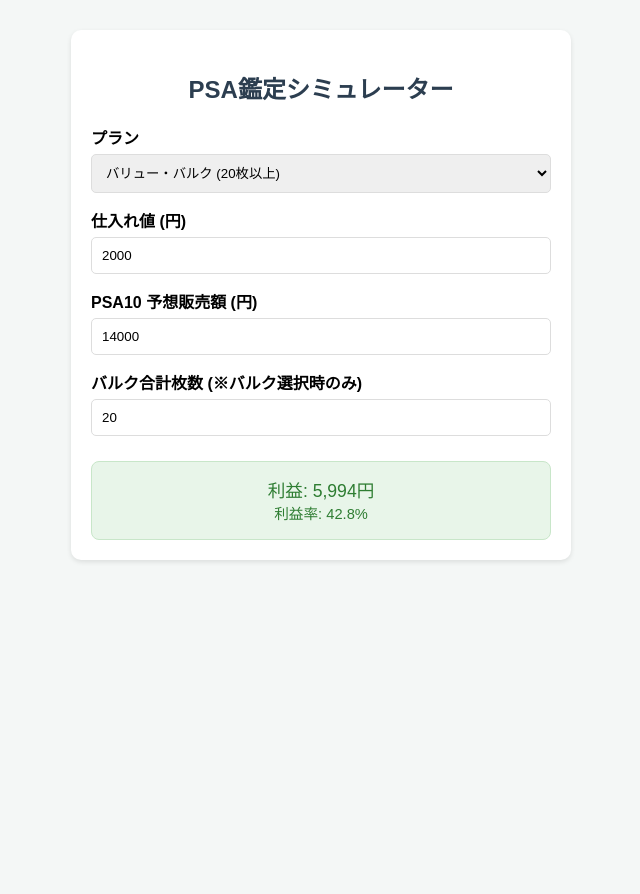
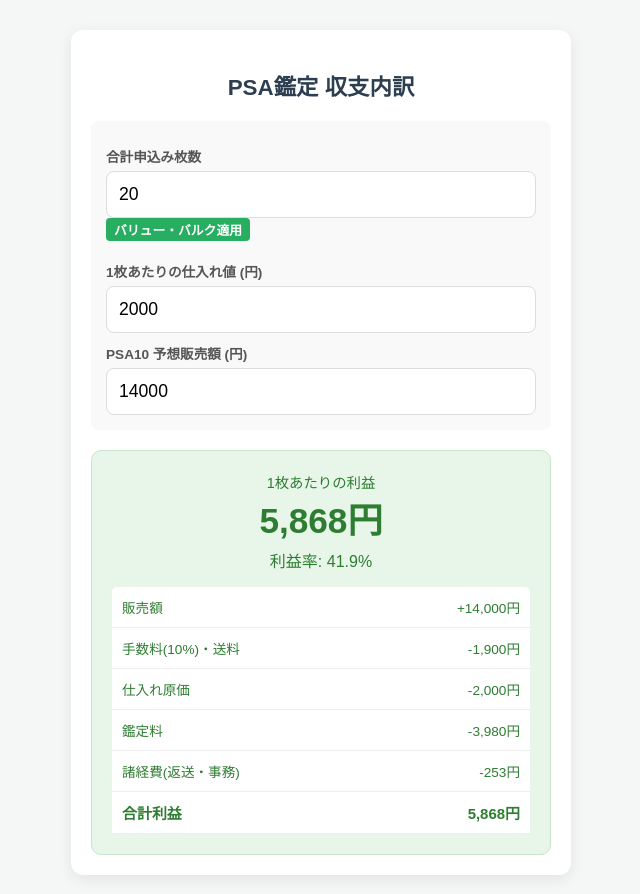
Before and after one commit to asosu009/psa-calc, a plain HTML site: page index.html in a window 1280 px wide. Shown: the whole page, without its empty margins (319-959 px from the left). Before the commit the page ends 800 px from the top, so only its background shows below. Drawn offline with Linux system fonts and the light colour scheme.

Commit message:
Update title and enhance styling in index.html

```diff
--- a/index.html
+++ b/index.html
@@ -3,75 +3,109 @@
 <head>
     <meta charset="UTF-8">
     <meta name="viewport" content="width=device-width, initial-scale=1.0">
-    <title>PSA鑑定 利益シミュレーター</title>
+    <title>PSA収支シミュレーター v3</title>
     <style>
         body { font-family: sans-serif; max-width: 500px; margin: 20px auto; padding: 10px; background-color: #f4f7f6; }
-        .card { background: white; padding: 20px; border-radius: 10px; box-shadow: 0 2px 5px rgba(0,0,0,0.1); }
-        h2 { color: #2c3e50; text-align: center; }
-        label { display: block; margin-top: 15px; font-weight: bold; }
-        input, select { width: 100%; padding: 10px; margin-top: 5px; border: 1px solid #ddd; border-radius: 5px; box-sizing: border-box; }
-        .result { margin-top: 25px; padding: 15px; border-radius: 8px; font-size: 1.1em; text-align: center; }
+        .card { background: white; padding: 20px; border-radius: 12px; box-shadow: 0 4px 15px rgba(0,0,0,0.08); }
+        h2 { color: #2c3e50; text-align: center; margin-bottom: 20px; font-size: 1.4em; }
+        .input-group { background: #f9f9f9; padding: 15px; border-radius: 8px; margin-bottom: 15px; }
+        label { display: block; margin-top: 10px; font-weight: bold; font-size: 0.85em; color: #555; }
+        input { width: 100%; padding: 12px; margin-top: 5px; border: 1px solid #ddd; border-radius: 8px; box-sizing: border-box; font-size: 1.1em; }
+        .result-box { margin-top: 20px; padding: 20px; border-radius: 10px; text-align: center; }
         .profit { background: #e8f5e9; color: #2e7d32; border: 1px solid #c8e6c9; }
         .loss { background: #ffebee; color: #c62828; border: 1px solid #ffcdd2; }
+        .detail-table { width: 100%; margin-top: 15px; border-collapse: collapse; font-size: 0.85em; background: white; border-radius: 5px; }
+        .detail-table th, .detail-table td { padding: 10px; border-bottom: 1px solid #eee; text-align: left; }
+        .total-row { font-weight: bold; font-size: 1.1em; background: #fff; }
+        .badge { display: inline-block; padding: 2px 8px; border-radius: 4px; font-size: 0.8em; margin-bottom: 10px; font-weight: bold; background: #3498db; color: white; }
     </style>
 </head>
 <body>
 
 <div class="card">
-    <h2>PSA鑑定シミュレーター</h2>
+    <h2>PSA鑑定 収支内訳</h2>
 
-    <label>プラン</label>
-    <select id="plan" onchange="calculate()">
-        <option value="bulk">バリュー・バルク (20枚以上)</option>
-        <option value="value">バリュー (単品 1枚〜)</option>
-    </select>
+    <div class="input-group">
+        <label>合計申込み枚数</label>
+        <input type="number" id="numCards" value="20" oninput="calculate()">
+        <div id="planBadge" class="badge">バリュー・バルク適用</div>
 
-    <label>仕入れ値 (円)</label>
-    <input type="number" id="buyPrice" value="2000" oninput="calculate()">
+        <label>1枚あたりの仕入れ値 (円)</label>
+        <input type="number" id="buyPrice" value="2000" oninput="calculate()">
 
-    <label>PSA10 予想販売額 (円)</label>
-    <input type="number" id="sellPrice" value="14000" oninput="calculate()">
+        <label>PSA10 予想販売額 (円)</label>
+        <input type="number" id="sellPrice" value="14000" oninput="calculate()">
+    </div>
 
-    <label>バルク合計枚数 (※バルク選択時のみ)</label>
-    <input type="number" id="numCards" value="20" oninput="calculate()">
+    <div id="resultArea" class="result-box profit">
+        <div style="font-size: 0.9em;">1枚あたりの利益</div>
+        <div style="font-size: 2.2em; font-weight: bold;"><span id="profitText">0</span>円</div>
+        <div style="margin-top: 5px;">利益率: <span id="marginText">0</span>%</div>
 
-    <div id="resultArea" class="result profit">
-        利益: <span id="profitText">0</span>円<br>
-        <small>利益率: <span id="marginText">0</span>%</small>
+        <table class="detail-table">
+            <tbody>
+                <tr><td>販売額</td><td id="d-sell" style="text-align:right;">+0円</td></tr>
+                <tr><td>手数料(10%)・送料</td><td id="d-fee" style="text-align:right;">-0円</td></tr>
+                <tr><td>仕入れ原価</td><td id="d-buy" style="text-align:right;">-0円</td></tr>
+                <tr><td>鑑定料</td><td id="d-kantei" style="text-align:right;">-0円</td></tr>
+                <tr><td>諸経費(返送・事務)</td><td id="d-fixed" style="text-align:right;">-0円</td></tr>
+                <tr class="total-row"><td>合計利益</td><td id="d-total" style="text-align:right;">0円</td></tr>
+            </tbody>
+        </table>
     </div>
 </div>
 
 <script>
 function calculate() {
-    const plan = document.getElementById('plan').value;
+    const numCards = Math.max(1, Number(document.getElementById('numCards').value));
     const buyPrice = Number(document.getElementById('buyPrice').value);
     const sellPrice = Number(document.getElementById('sellPrice').value);
-    const numCards = Number(document.getElementById('numCards').value);
 
-    // 固定ルール
-    const feeRate = 0.10; // メルカリ手数料10%
-    const shippingToBuyer = 500; // 梱包・送料
-    const returnShipping = 1980; // PSAからの返送料
+    // PSA鑑定料プラン判定
+    let kanteiFee = (numCards >= 20) ? 3980 : 4980;
+    const planBadge = document.getElementById('planBadge');
+    if (numCards >= 20) {
+        planBadge.innerText = "バリュー・バルク適用";
+        planBadge.style.background = "#27ae60";
+    } else {
+        planBadge.innerText = "バリュー(単品)適用";
+        planBadge.style.background = "#3498db";
+    }
+
+    // PSA返送料テーブル (2026年目安)
+    let returnShipping = 2000; // 1枚
+    if (numCards >= 2 && numCards <= 4) returnShipping = 2500;
+    else if (numCards >= 5 && numCards <= 10) returnShipping = 3500;
+    else if (numCards >= 11 && numCards <= 20) returnShipping = 4500;
+    else if (numCards > 20) returnShipping = 6500;
+
     const adminFee = 550; // 事務手数料
+    const fixedCostPerCard = (returnShipping + adminFee) / numCards;
 
-    let kanteiFee = (plan === 'bulk') ? 3980 : 4980;
-    let fixedCostPerCard = (plan === 'bulk') ? (returnShipping + adminFee) / numCards : (returnShipping + adminFee);
+    // メルカリ販売コスト
+    const sellingFee = Math.floor(sellPrice * 0.10);
+    const shippingToBuyer = 500;
 
     // 計算
-    const sellingFee = sellPrice * feeRate;
     const totalCost = buyPrice + sellingFee + shippingToBuyer + kanteiFee + fixedCostPerCard;
     const profit = sellPrice - totalCost;
     const margin = (profit / sellPrice) * 100;
 
-    // 表示反映
-    const resultArea = document.getElementById('resultArea');
+    // 表示更新
     document.getElementById('profitText').innerText = Math.round(profit).toLocaleString();
     document.getElementById('marginText').innerText = margin.toFixed(1);
+    document.getElementById('d-sell').innerText = "+" + sellPrice.toLocaleString() + "円";
+    document.getElementById('d-fee').innerText = "-" + (sellingFee + shippingToBuyer).toLocaleString() + "円";
+    document.getElementById('d-buy').innerText = "-" + buyPrice.toLocaleString() + "円";
+    document.getElementById('d-kantei').innerText = "-" + kanteiFee.toLocaleString() + "円";
+    document.getElementById('d-fixed').innerText = "-" + Math.round(fixedCostPerCard).toLocaleString() + "円";
+    document.getElementById('d-total').innerText = Math.round(profit).toLocaleString() + "円";
 
+    const resultArea = document.getElementById('resultArea');
     if (profit >= 0) {
-        resultArea.className = "result profit";
+        resultArea.className = "result-box profit";
     } else {
-        resultArea.className = "result loss";
+        resultArea.className = "result-box loss";
     }
 }
 calculate();
```
